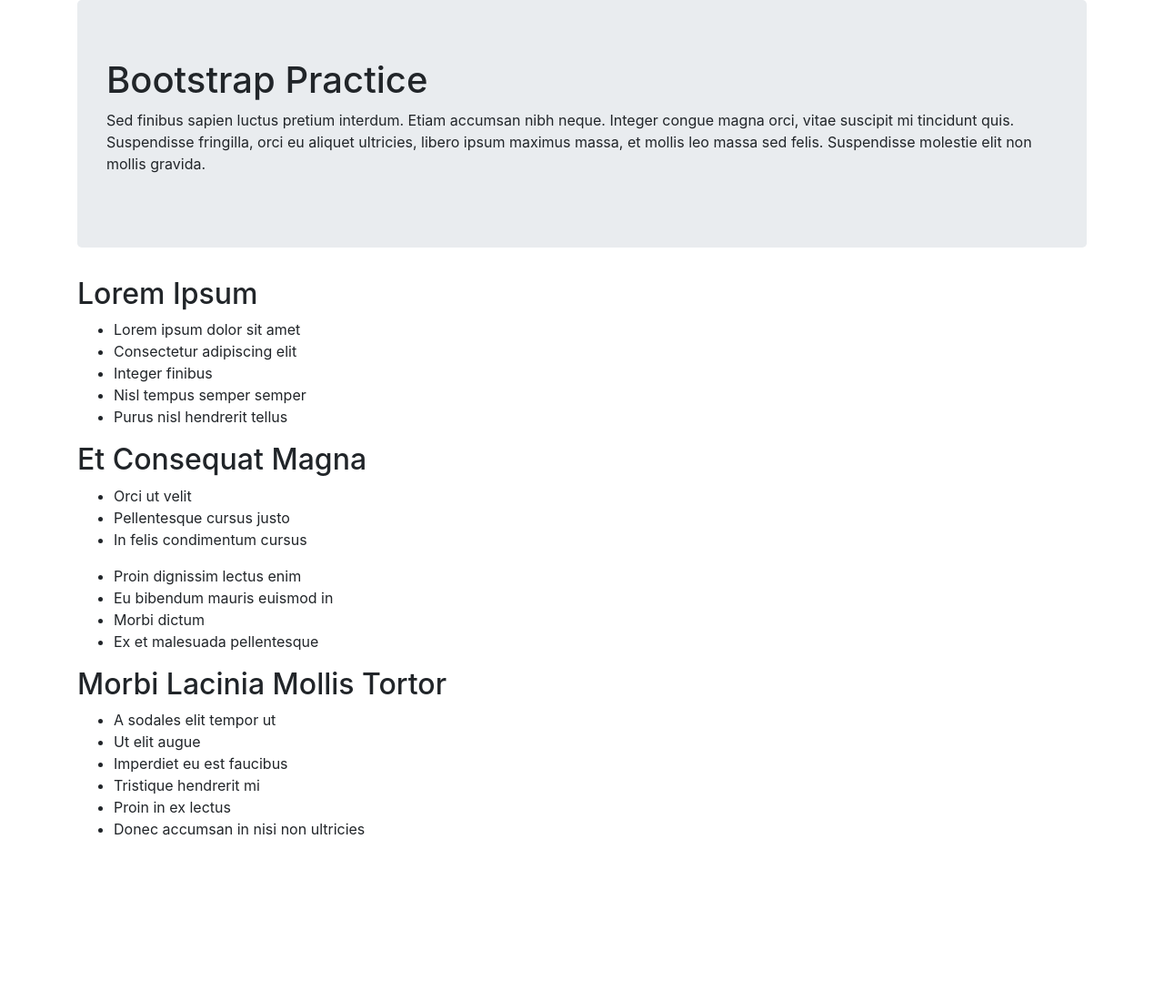
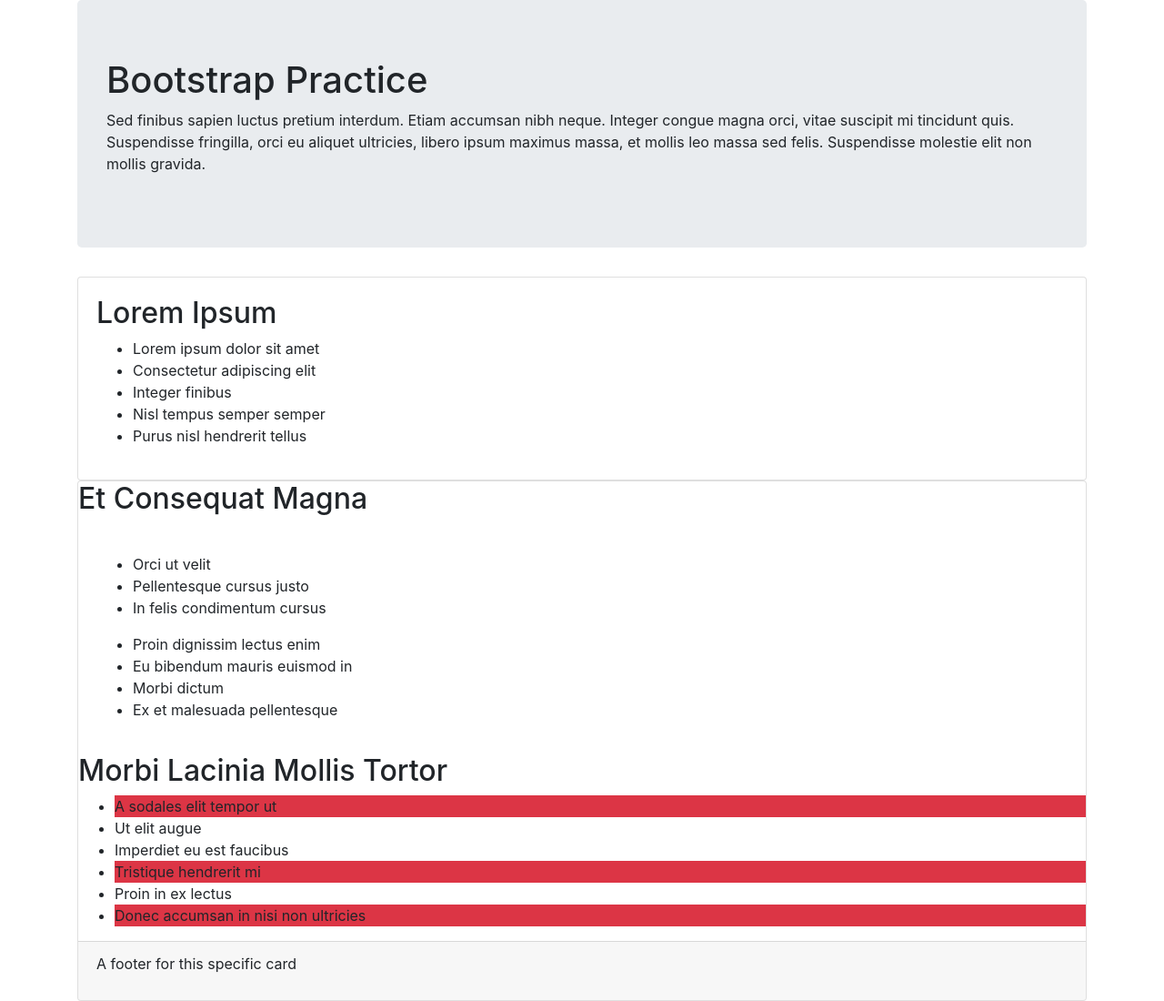
Before and after one commit to StacyWeru/Bootstrap-Practice, a plain HTML site: page index.html in a window 1280 px wide. Shown: the whole page at 91% size. Before the commit the page ends 939 px from the top, so only its background shows below. Drawn offline with Linux system fonts and the light colour scheme.

Commit message:
Add helper class like bg-danger to the last set of lists

```diff
--- a/index.html
+++ b/index.html
@@ -11,6 +11,8 @@
     <h1>Bootstrap Practice</h1>
     <p>Sed finibus sapien luctus pretium interdum. Etiam accumsan nibh neque. Integer congue magna orci, vitae suscipit mi tincidunt quis. Suspendisse fringilla, orci eu aliquet ultricies, libero ipsum maximus massa, et mollis leo massa sed felis. Suspendisse molestie elit non mollis gravida.</p>
     </div>
+    <div class="card">
+        <div class="card-body">
     <h2>Lorem Ipsum</h2>
     <ul>
       <li>Lorem ipsum dolor sit amet</li>
@@ -19,7 +21,13 @@
       <li>Nisl tempus semper semper</li>
       <li>Purus nisl hendrerit tellus</li>
     </ul>
+    </div>
+    </div>
+    <div class="card">
+    <div class="card-title">
     <h2>Et Consequat Magna</h2>
+    </div>
+    <div class="card-body">
     <ul>
       <li>Orci ut velit</li>
       <li>Pellentesque cursus justo</li>
@@ -31,15 +39,19 @@
       <li>Morbi dictum</li>
       <li>Ex et malesuada pellentesque</li>
     </ul>
+    </div>
     <h2>Morbi Lacinia Mollis Tortor</h2>
     <ul>
-      <li>A sodales elit tempor ut</li>
+      <li class="bg-danger">A sodales elit tempor ut</li>
       <li>Ut elit augue</li>
       <li>Imperdiet eu est faucibus</li>
-      <li>Tristique hendrerit mi</li>
+      <li class="bg-danger">Tristique hendrerit mi</li>
       <li>Proin in ex lectus</li>
-      <li>Donec accumsan in nisi non ultricies</li>
+      <li class="bg-danger">Donec accumsan in nisi non ultricies</li>
     </ul>
+    <div class="card-footer">
+        <p> A footer for this specific card</p>
+    </div>
     </div>
   </body>
 </html>
```
